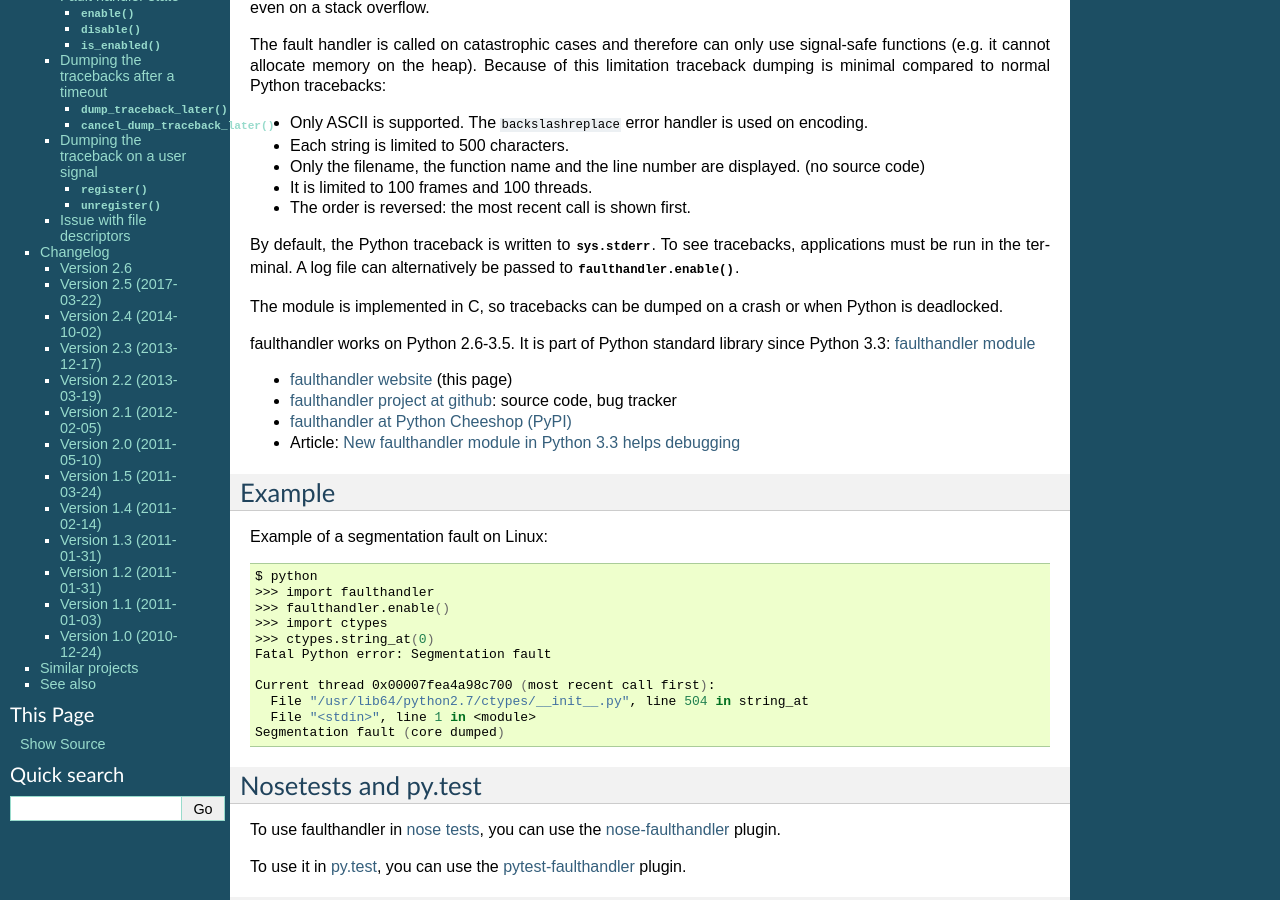
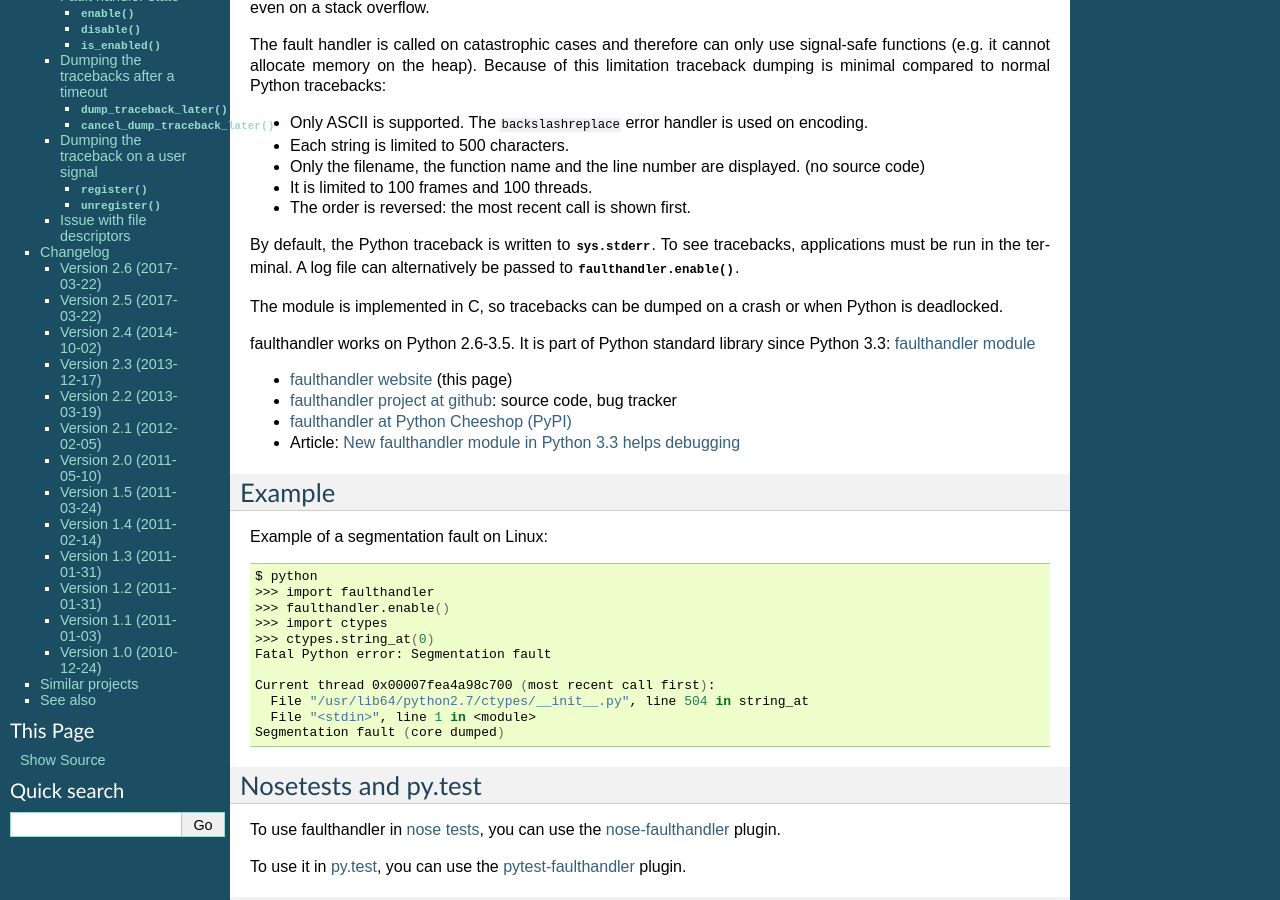
Before and after one commit to vstinner/faulthandler, a Sphinx documentation site: the page built from doc/index.rst, in a window 1280 px wide and 900 px high, scrolled down 326 px. Built offline with Sphinx 7.4.7, drawn with Linux system fonts in a browser that asks for light colours; some of the changed text lies outside the part shown.

Commit message:
Prepare release 2.6

```diff
--- a/doc/index.rst
+++ b/doc/index.rst
@@ -277,8 +277,8 @@
 Changelog
 =========
 
-Version 2.6
------------
+Version 2.6 (2017-03-22)
+------------------------
 
 * Add support for the ``PYTHONFAULTHANDLER`` environment variable. Patch
   written by Ionel Cristian Mărieș.
```
